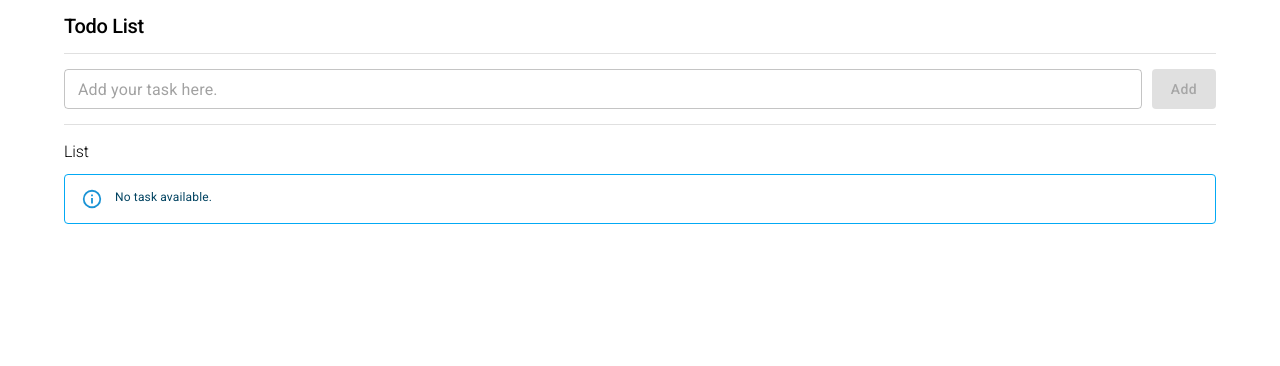
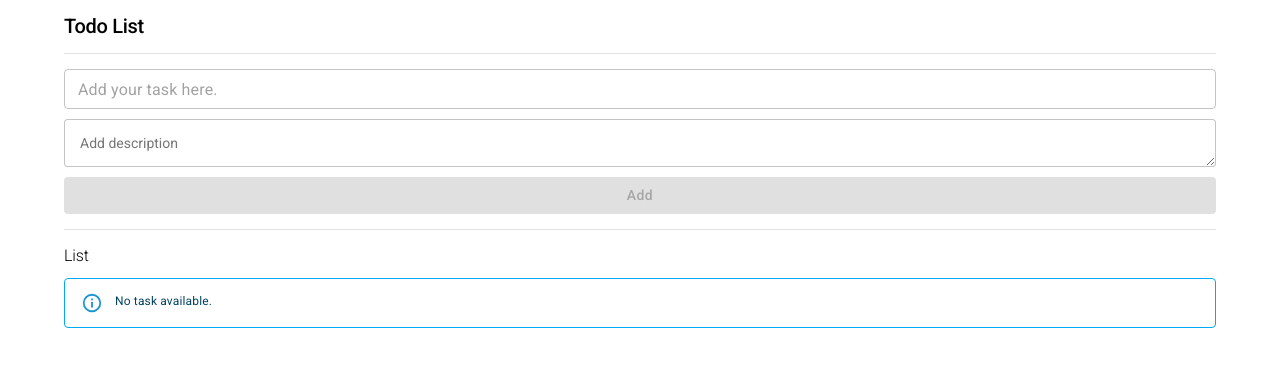
Before and after one commit to shrikant9907/react-todolist, a React (Create React App) app: page / in a window 1280 px wide. Shown: the top 366 px of the page. Built offline with nearby package versions, Linux system fonts and the light colour scheme.

Commit message:
Added description field as well

```diff
--- a/src/TodoList/AddTodoForm.tsx
+++ b/src/TodoList/AddTodoForm.tsx
@@ -1,46 +1,62 @@
 import React from 'react'
-import { Box, TextField, styled, Button, Stack } from '@mui/material';
+import { Box, TextField, styled, Button, Stack, TextareaAutosize } from '@mui/material';
 
 const TodoForm = styled(Box)({
   marginBottom: "15px",
 })
 
 const TextFieldStyled = styled(TextField)({
-  borderRadius: "8px",
-  "*" : {
+  "*": {
     fontSize: "14px",
   }
 })
+const TextAreaStyled = styled(TextareaAutosize)({
+  border: "1px solid rgba(0, 0, 0, 0.23)",
+  borderRadius: "4px",
+  height: "50px",
+  padding: "15px",
+  fontFamily: "Roboto",
+  fontSize: "14px",
+})
 
 interface AddTodoFormPropTypes {
-  value: string,
+  title: string,
+  description: string,
   buttonLabel: string,
   handleOnChange: Function,
   handleOnSubmit: Function
 }
 
-const AddTodoForm = ({ handleOnChange, handleOnSubmit, value, buttonLabel }: AddTodoFormPropTypes) => {
+const AddTodoForm = ({ handleOnChange, handleOnSubmit, title, description, buttonLabel }: AddTodoFormPropTypes) => {
 
   return (
     <TodoForm
       component={'form'}
       onSubmit={(e) => handleOnSubmit(e)}
     >
-       <Stack gap={"10px"} direction={"row"}>
+      <Stack gap={"10px"}>
         <TextFieldStyled
           fullWidth
           required
           size="small"
+          name={'title'}
           placeholder='Add your task here.'
-          id="add-todo-required"
+          id="add-task-title"
           onChange={(e) => handleOnChange(e)}
-          value={value}
+          value={title}
         />
+        <TextAreaStyled
+          name="description"
+          placeholder='Add description'
+          id="add-task-description"
+          onChange={(e) => handleOnChange(e)}
+          value={description}
+        ></TextAreaStyled>
         <Button
           type={"submit"}
-          disabled={value.length === 0}
+          disabled={title.length === 0}
           variant="contained"
-          style={{textTransform: 'unset'}}
+          style={{ textTransform: 'unset' }}
           color="primary">
           {buttonLabel}
         </Button>
--- a/src/TodoList/TodoTaskList.tsx
+++ b/src/TodoList/TodoTaskList.tsx
@@ -1,5 +1,5 @@
 import React from 'react'
-import { Alert, Avatar, IconButton, Box, List, ListItem, ListItemAvatar, ListItemText, styled, Tooltip, Typography, Badge, Chip } from '@mui/material';
+import { Alert, Avatar, IconButton, Box, List, ListItem, ListItemAvatar, ListItemText, styled, Tooltip, Typography, Badge } from '@mui/material';
 import { Check, DeleteOutline, EditOutlined, Undo } from '@mui/icons-material';
 import { TodoPropType } from '.';
 
@@ -106,7 +106,8 @@ const TodoTaskList = ({ todoList, onDelete, onEdit, onCheckClick }: TodoListProp
               </Tooltip>
             </ListItemAvatar>
             <ListItemText primary={<Box>
-              <Typography mb="2px">{item?.status === 'todo' ? <small>{item?.text}</small> : <del>{item?.text}</del>}</Typography>
+              <Typography fontWeight={'bold'}>{item?.status === 'todo' ? <small>{item?.title}</small> : <del>{item?.title}</del>}</Typography>
+              <Typography>{item?.status === 'todo' ? <small>{item?.description}</small> : <del>{item?.description}</del>}</Typography>
             </Box>} />
           </ListItemStyled >
         }) :
--- a/src/TodoList/index.tsx
+++ b/src/TodoList/index.tsx
@@ -1,6 +1,6 @@
 import React, { useState, useEffect } from 'react'
 import AddTodoForm from './AddTodoForm'
-import { Alert, AlertProps, Container, Snackbar, Typography, styled, Box, MenuList, Paper, MenuItem, Button, Tooltip, Divider } from '@mui/material'
+import { Alert, AlertProps, Container, Snackbar, Typography, styled, Box, Button, Tooltip, Divider } from '@mui/material'
 import TodoTaskList from './TodoTaskList'
 import TodoListFilter from './TodoListFilter'
 import SearchTodoTask from './SearchTodoTask'
@@ -27,14 +27,16 @@ const TodoListHeading = styled(Typography)({
 
 export interface TodoPropType {
   id: number,
-  text: string,
+  title: string,
+  description: string,
   status: string,
   created: string | number,
 }
 
 const TodoList = () => {
 
-  const [text, setText] = useState("");
+  const [title, setTitle] = useState("");
+  const [description, setDescription] = useState("");
   const [editTask, setEditTask] = useState<TodoPropType | null>(null);
   const [todoList, setTodoList] = useState<TodoPropType[]>([]);
   const [filterTab, setFilterTab] = useState("Todo");
@@ -48,8 +50,12 @@ const TodoList = () => {
 
 
   const handleOnChange = (e: React.ChangeEvent<HTMLInputElement | HTMLTextAreaElement>) => {
-    const { value } = e.target;
-    setText(value);
+    const { value, name } = e.target;
+    if (name == "title") {
+      setTitle(value ? value.trimStart() : "");
+    } else {
+      setDescription(value);
+    }
   }
 
   const handleOnSubmit = (e: React.FormEvent<HTMLDivElement>) => {
@@ -59,7 +65,8 @@ const TodoList = () => {
     const timestamp = new Date().getTime();
     const newTodoItem = {
       id: todoItemId,
-      text: text,
+      title: title?.trim(),
+      description,
       status: "todo",
       created: timestamp,
     }
@@ -73,7 +80,7 @@ const TodoList = () => {
     } else {
       const taskIndex = todoList.findIndex((item) => item.id === editTask.id)
       let updatedTodoList = [...todoList];
-      updatedTodoList[taskIndex] = { ...editTask, text: text }
+      updatedTodoList[taskIndex] = { ...editTask, title, description }
       saveTodoList(updatedTodoList)
       setAlertData({
         ...alertData, message: "Task updated."
@@ -90,7 +97,8 @@ const TodoList = () => {
   }
 
   const resetForm = () => {
-    setText("");
+    setTitle("");
+    setDescription("");
     setEditTask(null);
   }
 
@@ -126,7 +134,8 @@ const TodoList = () => {
     const foundTask = todoList.find((item) => item.id === id);
     if (foundTask) {
       setEditTask(foundTask);
-      setText(foundTask.text)
+      setTitle(foundTask.title)
+      setDescription(foundTask.description)
     }
   }
 
@@ -147,7 +156,7 @@ const TodoList = () => {
   const getFilteredTodoList = (list: any, tab: string) => {
 
     if (searchKeyword.length > 0) {
-      return todoList.filter((item) => item.text.includes(searchKeyword));
+      return todoList.filter((item) => item.title.includes(searchKeyword));
     }
 
     if (tab.toLowerCase() !== 'all') {
@@ -195,7 +204,8 @@ const TodoList = () => {
       <AddTodoForm
         handleOnChange={handleOnChange}
         handleOnSubmit={handleOnSubmit}
-        value={text}
+        title={title}
+        description={description}
         buttonLabel={editTask ? "Update" : "Add"}
       />
       <Divider style={{ marginBottom: "15px" }} />
```
Lines whose indentation alone changed are shown as unchanged.
